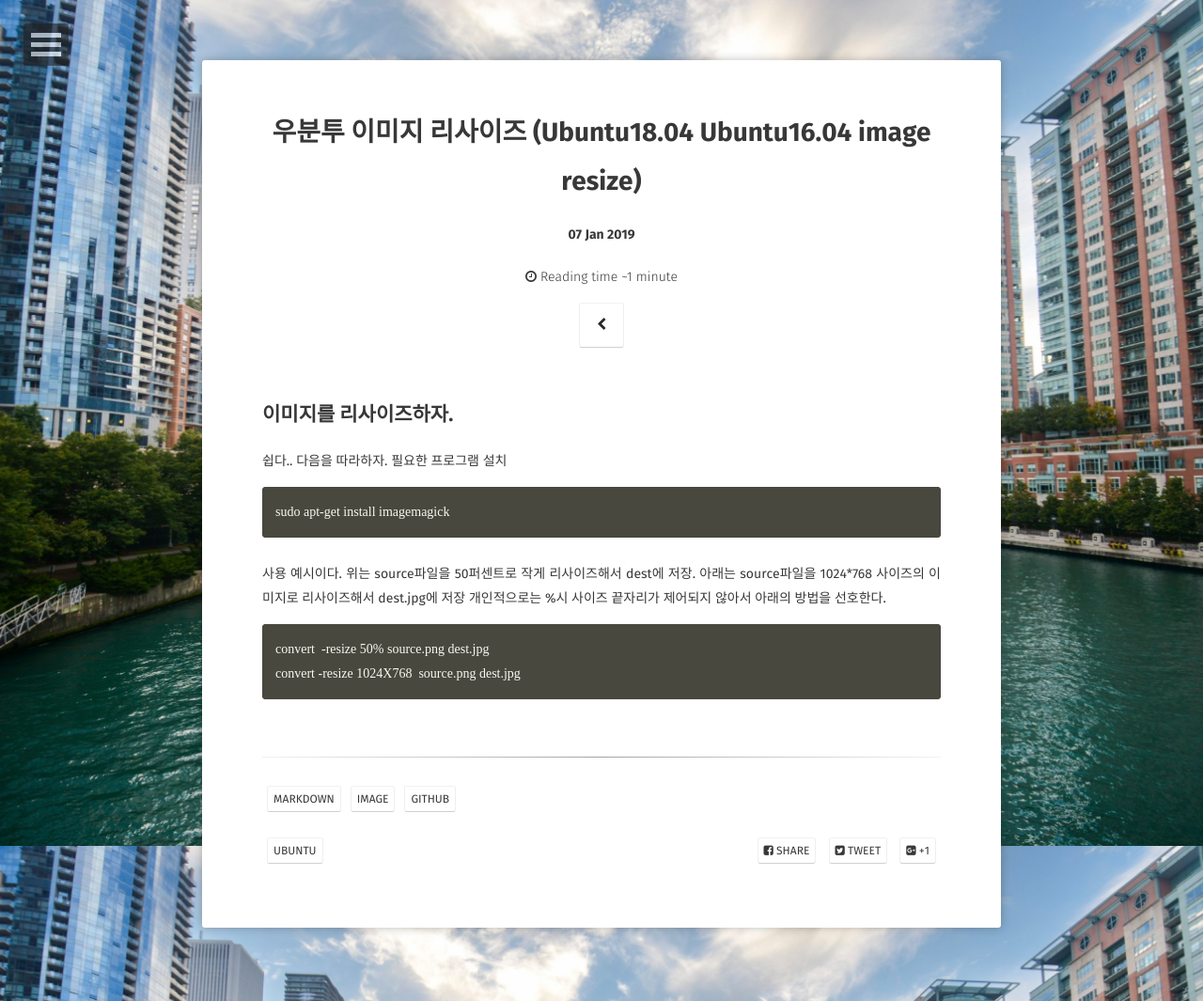
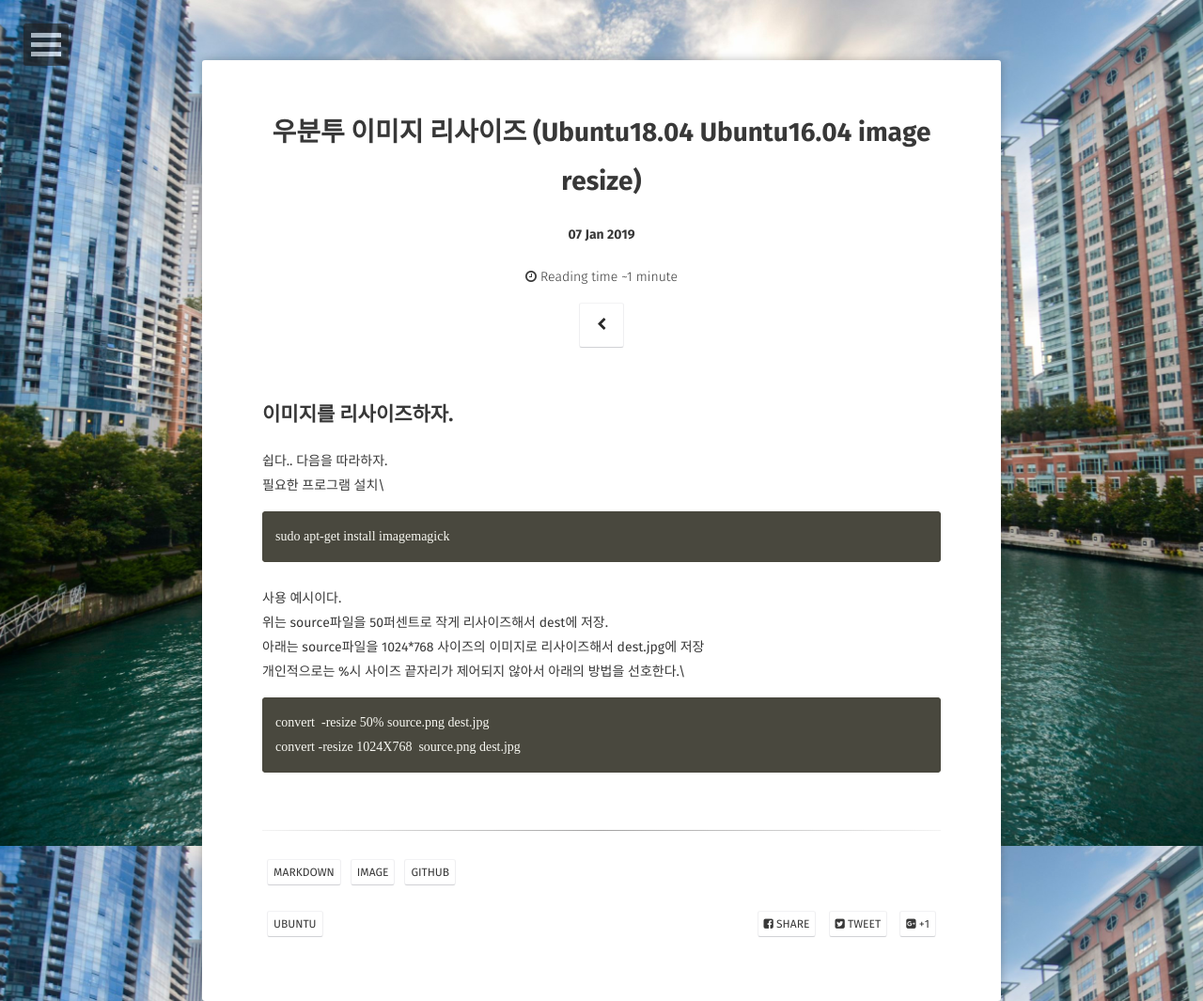
Before and after one commit to MoongMoong/MoongMoong.github.io, a Jekyll site: the page built from _posts/2019-01-07-image-resize.md, in a window 1280 px wide. Shown: the whole page at 94% size. Built offline with Jekyll 4.4.1, drawn with Linux system fonts in a browser that asks for light colours; some web fonts are replaced; comment, search, counter and statistics services are not loaded.

```diff
--- a/_posts/2019-01-07-image-resize.md
+++ b/_posts/2019-01-07-image-resize.md
@@ -13,15 +13,15 @@ categories:
 
 ## 이미지를 리사이즈하자.
 
-쉽다.. 다음을 따라하자.
-필요한 프로그램 설치
+쉽다.. 다음을 따라하자.\
+필요한 프로그램 설치\
 
 	sudo apt-get install imagemagick
 
-사용 예시이다.
-위는 source파일을 50퍼센트로 작게 리사이즈해서 dest에 저장.
-아래는 source파일을 1024*768 사이즈의 이미지로 리사이즈해서 dest.jpg에 저장
-개인적으로는 %시 사이즈 끝자리가 제어되지 않아서 아래의 방법을 선호한다.
+사용 예시이다. \
+위는 source파일을 50퍼센트로 작게 리사이즈해서 dest에 저장.\
+아래는 source파일을 1024*768 사이즈의 이미지로 리사이즈해서 dest.jpg에 저장\
+개인적으로는 %시 사이즈 끝자리가 제어되지 않아서 아래의 방법을 선호한다.\
 
 	convert  -resize 50% source.png dest.jpg
 	convert -resize 1024X768  source.png dest.jpg
```
Also changed, not shown: _posts/2019-01-07-image-png2ico.md (+3 -3 lines).
